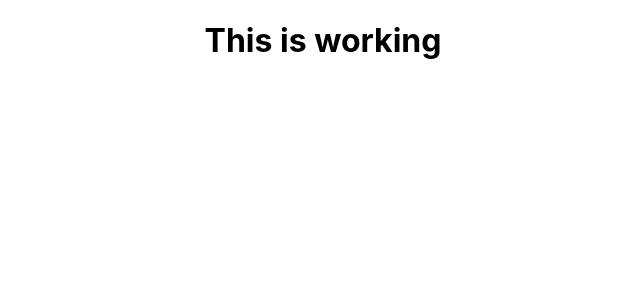
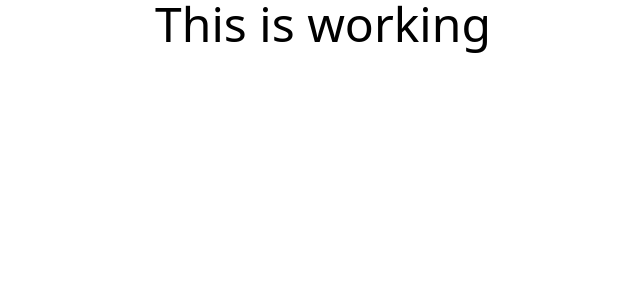
Before and after one commit to phsaurav/hot-onion-site, a React (Create React App) app: page / in a window 1280 px wide. Shown: the top 300 px of the page, without its empty margins (317-957 px from the left). Built offline with nearby package versions, Linux system fonts and the light colour scheme.

Commit message:
Tailwind initialized 🐍

```diff
--- /dev/null
+++ b/craco.config.js
@@ -0,0 +1,8 @@
+// craco.config.js
+module.exports = {
+	style: {
+		postcss: {
+			plugins: [require('tailwindcss'), require('autoprefixer')],
+		},
+	},
+};
--- a/src/App.js
+++ b/src/App.js
@@ -3,7 +3,7 @@
 function App() {
 	return (
 		<div className="App">
-			<h1>This is working</h1>
+			<h1 className="text-5xl">This is working</h1>
 		</div>
 	);
 }
--- a/src/index.css
+++ b/src/index.css
@@ -1,13 +1,4 @@
-body {
-  margin: 0;
-  font-family: -apple-system, BlinkMacSystemFont, 'Segoe UI', 'Roboto', 'Oxygen',
-    'Ubuntu', 'Cantarell', 'Fira Sans', 'Droid Sans', 'Helvetica Neue',
-    sans-serif;
-  -webkit-font-smoothing: antialiased;
-  -moz-osx-font-smoothing: grayscale;
-}
-
-code {
-  font-family: source-code-pro, Menlo, Monaco, Consolas, 'Courier New',
-    monospace;
-}
+/* ./src/index.css */
+@tailwind base;
+@tailwind components;
+@tailwind utilities;
--- /dev/null
+++ b/tailwind.config.js
@@ -0,0 +1,11 @@
+module.exports = {
+	purge: ['./src/**/*.{js,jsx,ts,tsx}', './public/index.html'],
+	darkMode: false, // or 'media' or 'class'
+	theme: {
+		extend: {},
+	},
+	variants: {
+		extend: {},
+	},
+	plugins: [],
+};
```
Also changed, not shown: package.json (+9 -3 lines), 1 other file (tests, documents, lock files or other folders).
